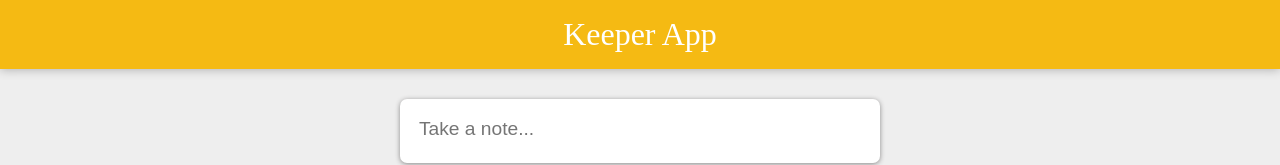
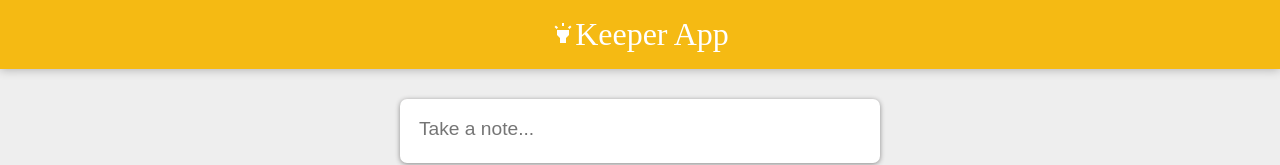
Before and after one commit to sabaflz/keeper-app, a React (Create React App) app: page / in a window 1280 px wide. Shown: the top 165 px of the page. Built offline with nearby package versions, Linux system fonts and the light colour scheme.

Commit message:
add the flash icon to the header.

```diff
--- a/src/components/CreateArea.jsx
+++ b/src/components/CreateArea.jsx
@@ -51,7 +51,7 @@ function CreateArea(props) {
         />
 
         {/* Add Floating Action Button */}
-        <Zoom in={isExpanded ? true : false}>
+        <Zoom in={isExpanded}>
           <Fab onClick={passNote}>
             <AddIcon />
           </Fab>
--- a/src/components/Header.jsx
+++ b/src/components/Header.jsx
@@ -1,9 +1,10 @@
 import React from "react";
+import HighlightIcon from '@mui/icons-material/Highlight';
 
 function Header(){
     return (
         <header>
-            <h1>Keeper App</h1>
+            <h1><HighlightIcon />Keeper App</h1>
         </header>
     );
 }
```
